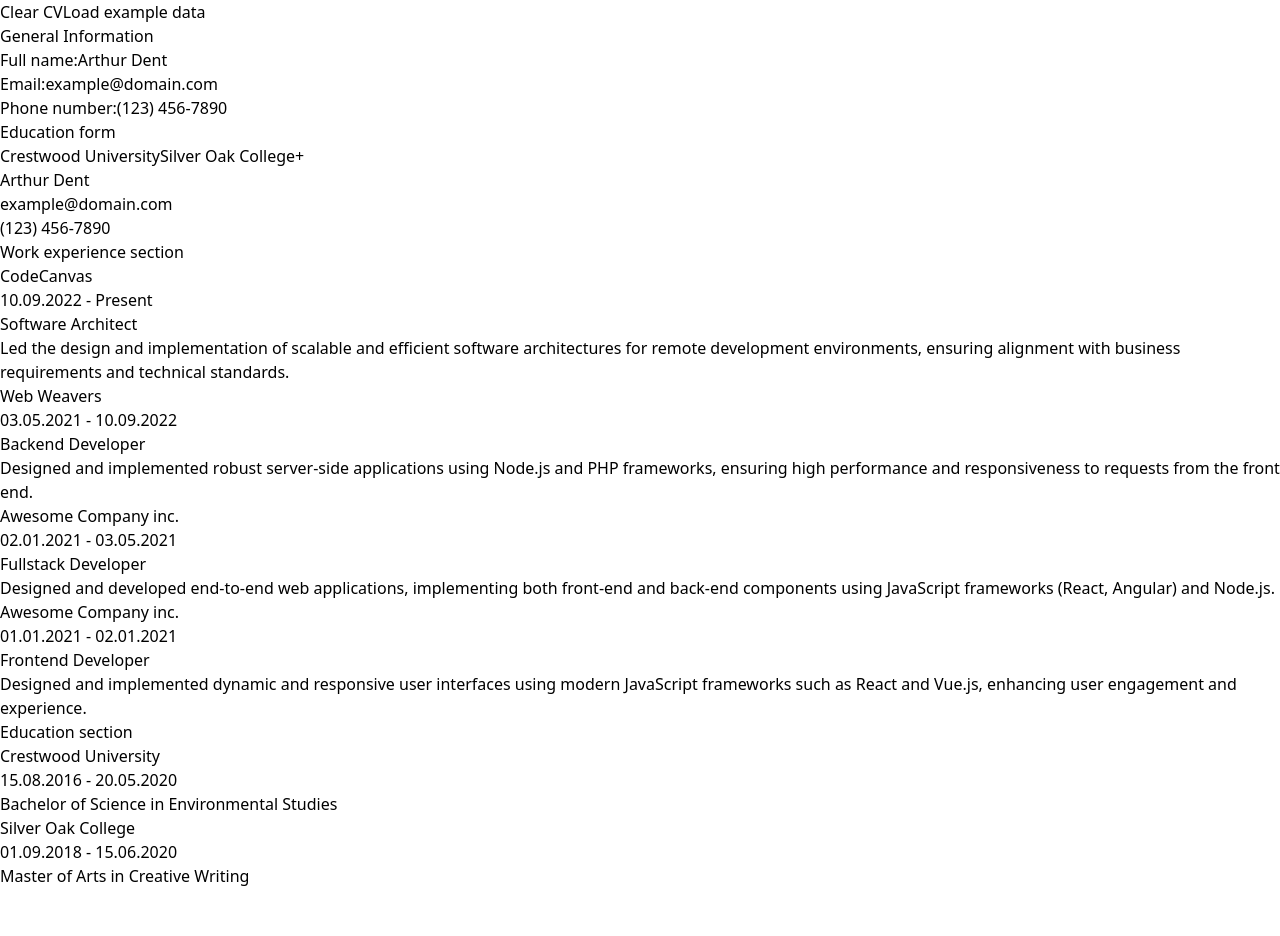
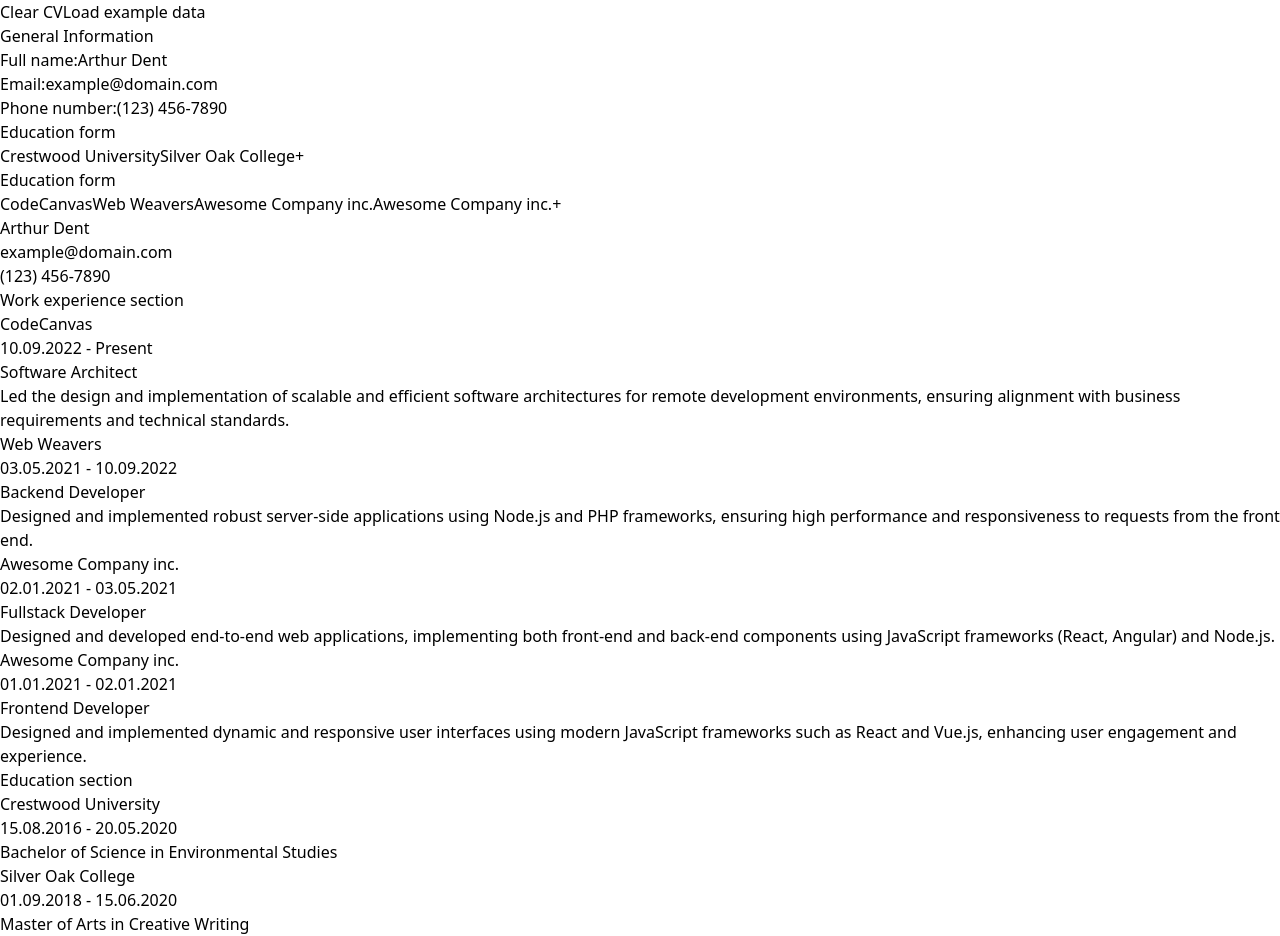
Before and after one commit to Kreoniz/cv-application-vue, a Vue app: page / in a window 1280 px wide. Before the commit the page ends 888 px from the top, so only its background shows below. Built offline with nearby package versions, Linux system fonts and the light colour scheme.

Commit message:
feat: add form for job entries

```diff
--- a/src/App.vue
+++ b/src/App.vue
@@ -2,6 +2,7 @@
 import CurriculumVitae from "@/components/CurriculumVitae.vue";
 import GeneralInfoForm from "@/components/GeneralInfoForm.vue";
 import EducationForm from "@/components/EducationForm.vue";
+import ExperienceForm from "@/components/ExperienceForm.vue";
 
 import { onMounted } from "vue";
 import { useCVStore } from "@/stores/cv";
@@ -54,6 +55,7 @@ onMounted(() => {
       <div class="flex flex-col gap-4">
         <GeneralInfoForm />
         <EducationForm />
+        <ExperienceForm />
       </div>
     </div>
 
--- /dev/null
+++ b/src/components/ExperienceForm.vue
@@ -0,0 +1,184 @@
+<script setup lang="ts">
+import { ref, computed } from "vue";
+import type { Ref } from "vue";
+import { TExperience } from "@/types";
+import { useCVStore } from "@/stores/cv";
+import { v4 as uuidv4 } from "uuid";
+
+const cv = useCVStore();
+
+const isCreating = ref(false);
+const selectedItem: Ref<TExperience | null> = ref(null);
+let selectedItemSave: TExperience | null = null;
+
+const isSelected = computed(() => {
+  return selectedItem.value && Object.keys(selectedItem.value).length > 0;
+});
+
+const handleSubmit = () => {
+  selectedItem.value = null;
+  selectedItemSave = null;
+};
+
+const handleRemove = (id: string) => {
+  const index = cv.jobList.findIndex((item) => item.id === id);
+  cv.jobList.splice(index, 1);
+  selectedItem.value = null;
+  selectedItemSave = null;
+};
+
+const handleCancel = () => {
+  if (!selectedItem.value) {
+    return;
+  }
+
+  const id = selectedItem.value.id;
+  if (isCreating.value) {
+    handleRemove(id);
+  } else {
+    const index = cv.jobList.findIndex((item) => item.id === id);
+    cv.jobList.splice(index, 1, selectedItemSave as TExperience);
+  }
+
+  selectedItem.value = null;
+  selectedItemSave = null;
+};
+
+const handleSelectItem = (item: TExperience) => {
+  isCreating.value = false;
+  if (
+    isSelected.value &&
+    selectedItem.value &&
+    selectedItem.value.id === item.id
+  ) {
+    handleCancel();
+  } else {
+    handleCancel();
+    selectedItem.value = item;
+    selectedItemSave = { ...item };
+  }
+};
+
+const handleCreateItem = () => {
+  isCreating.value = !isCreating.value;
+  if (!isCreating.value) {
+    handleCancel();
+  } else {
+    selectedItem.value = {
+      id: uuidv4(),
+      companyName: "",
+      title: "",
+      startDate: "",
+      endDate: "",
+    };
+
+    cv.jobList.push(selectedItem.value);
+  }
+};
+</script>
+
+<template>
+  <div class="border-2 p-4 rounded-md">
+    <h2 class="font-bold text-xl">Education form</h2>
+    <div class="my-2">
+      <button
+        v-for="item in cv.jobList"
+        :key="item.id"
+        @click="() => handleSelectItem(item)"
+        class="text-lg border-2 my-2 block font-bold w-full text-left px-2 py-1 hover:bg-gray-200 transition-colors"
+        :class="{
+          'bg-gray-200':
+            isSelected && selectedItem && selectedItem.id === item.id,
+        }"
+      >
+        {{ item.companyName }}
+      </button>
+
+      <button
+        @click="handleCreateItem"
+        class="text-lg border-2 my-2 block font-bold w-full text-center px-2 py-1 hover:bg-gray-200 transition-colors"
+        :class="{
+          'bg-gray-200': isCreating,
+        }"
+      >
+        +
+      </button>
+    </div>
+
+    <form
+      v-if="isSelected"
+      @submit.prevent="handleSubmit"
+      class="flex flex-col gap-2"
+    >
+      <div>
+        <label for="companyName">Company name:</label>
+        <input
+          id="companyName"
+          class="border-2 block p-1"
+          type="text"
+          placeholder="School name"
+          v-model="selectedItem!.companyName"
+        />
+      </div>
+
+      <div>
+        <label for="position">Position:</label>
+        <input
+          id="position"
+          class="border-2 block p-1"
+          type="text"
+          placeholder="Position"
+          v-model="selectedItem!.position"
+        />
+      </div>
+
+      <div>
+        <label for="startDate">Start date:</label>
+        <input
+          id="startDate"
+          class="border-2 block p-1"
+          type="text"
+          placeholder="Start date"
+          v-model="selectedItem!.startDate"
+        />
+      </div>
+
+      <div>
+        <label for="endDate">End date:</label>
+        <input
+          id="endDate"
+          class="border-2 block p-1"
+          type="text"
+          placeholder="End date"
+          v-model="selectedItem!.endDate"
+        />
+      </div>
+
+      <div>
+        <label for="description">Description:</label>
+        <textarea
+          id="endDate"
+          class="border-2 block p-1"
+          type="text"
+          placeholder="Description"
+          v-model="selectedItem!.description"
+        />
+      </div>
+
+      <div class="flex justify-between">
+        <button @click="handleCancel" type="button" class="border-2 p-2">
+          Cancel
+        </button>
+        <button
+          v-if="!isCreating"
+          @click="() => handleRemove(selectedItem!.id)"
+          type="button"
+          class="border-2 p-2"
+        >
+          Remove
+        </button>
+        <button type="submit" class="border-2 p-2">Submit</button>
+      </div>
+    </form>
+  </div>
+</template>
```
